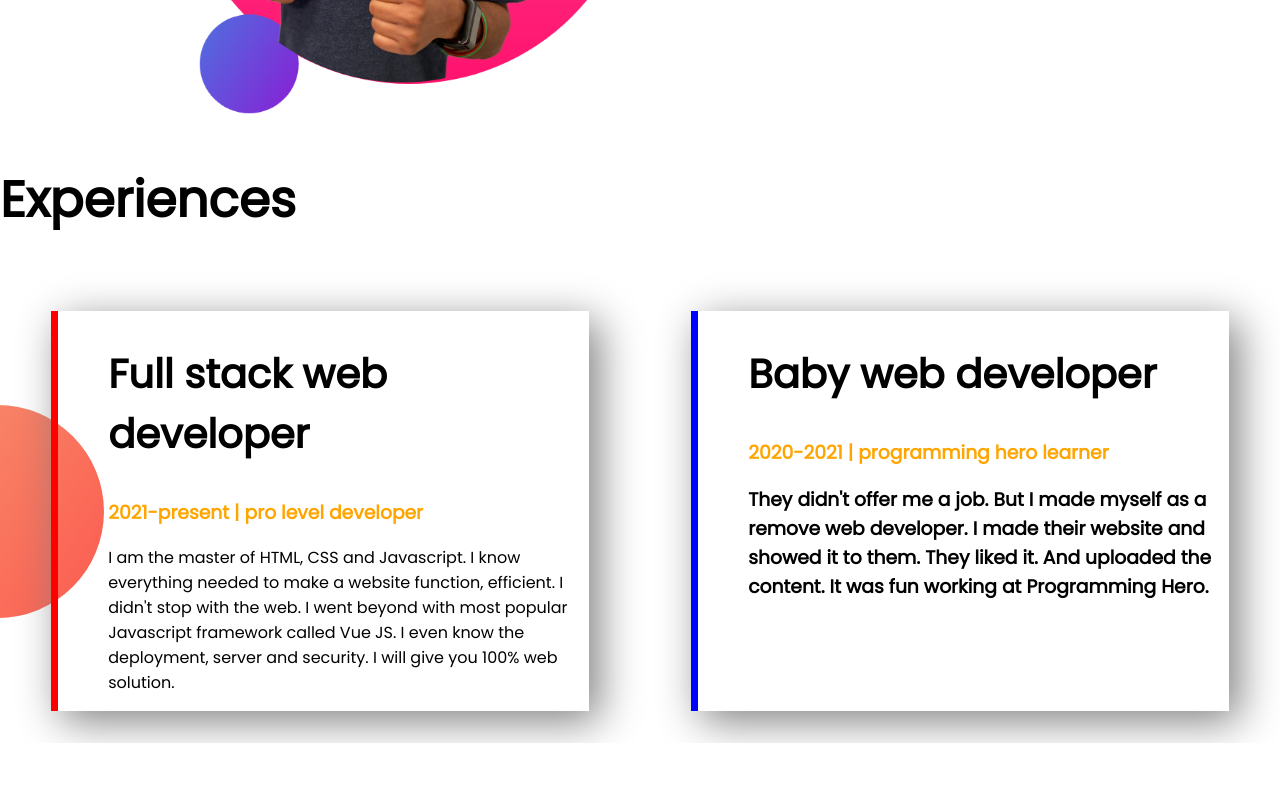
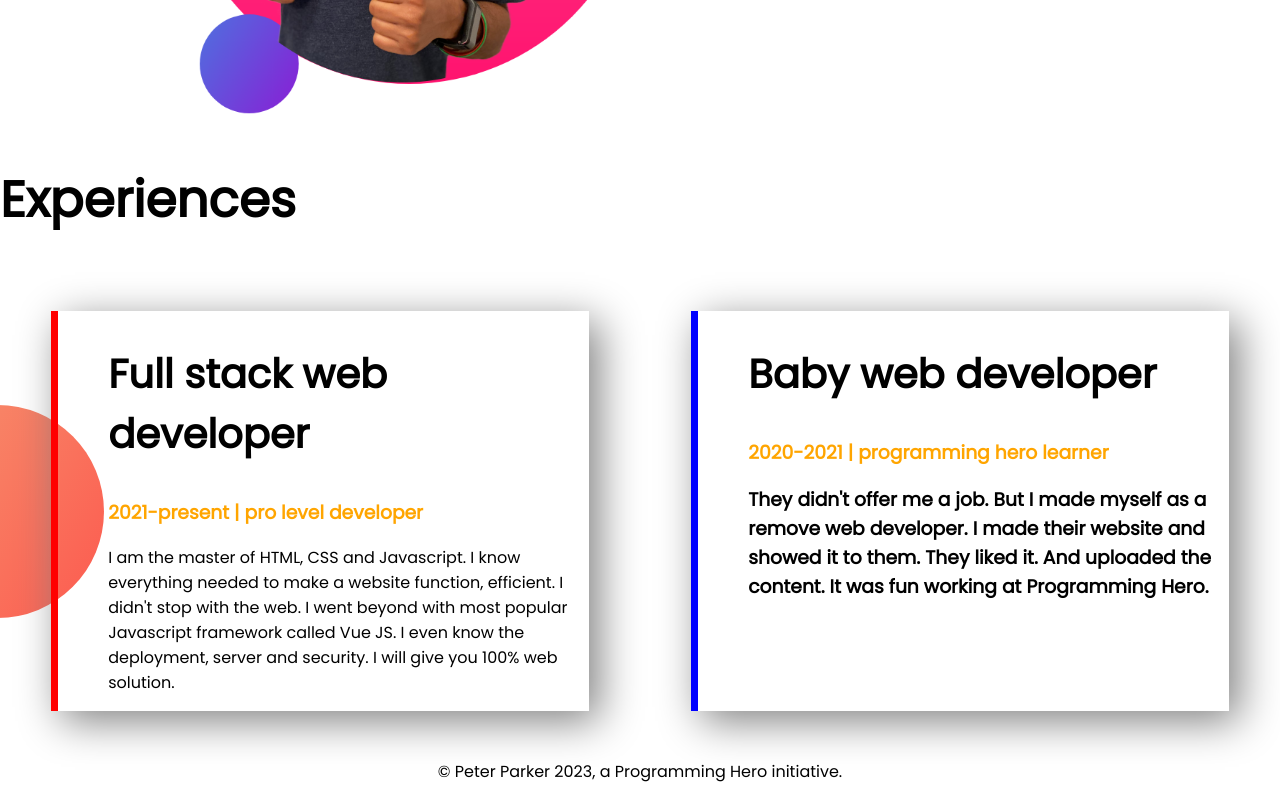
Before and after one commit to amiazmane/developer-portfolio, a plain HTML site: page index.html in a window 1280 px wide. Shown: the part 1066-1866 px from the top of the page. Before the commit the page ends 1809 px from the top, so only its background shows below. Drawn offline with Linux system fonts and the light colour scheme.

Commit message:
Final website

```diff
--- a/index.html
+++ b/index.html
@@ -98,4 +98,7 @@
       </div>
     </section>
   </body>
+  <footer>
+    <p style="text-align: center;">© Peter Parker 2023, a Programming Hero initiative.</p>
+  </footer>
 </html>
```
